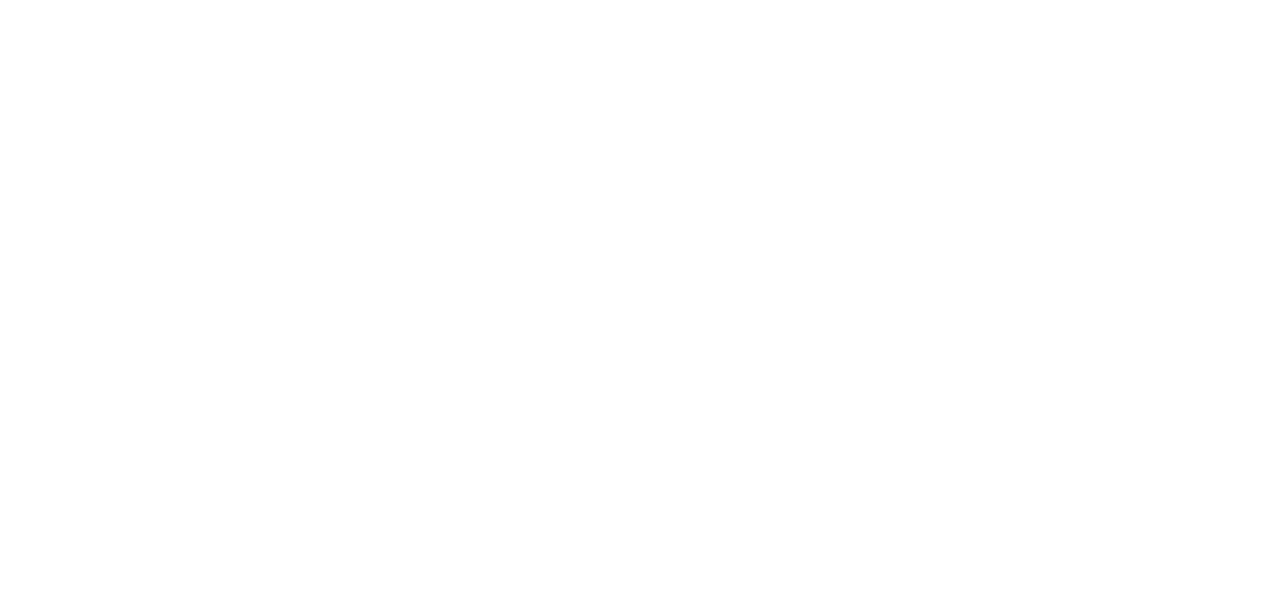
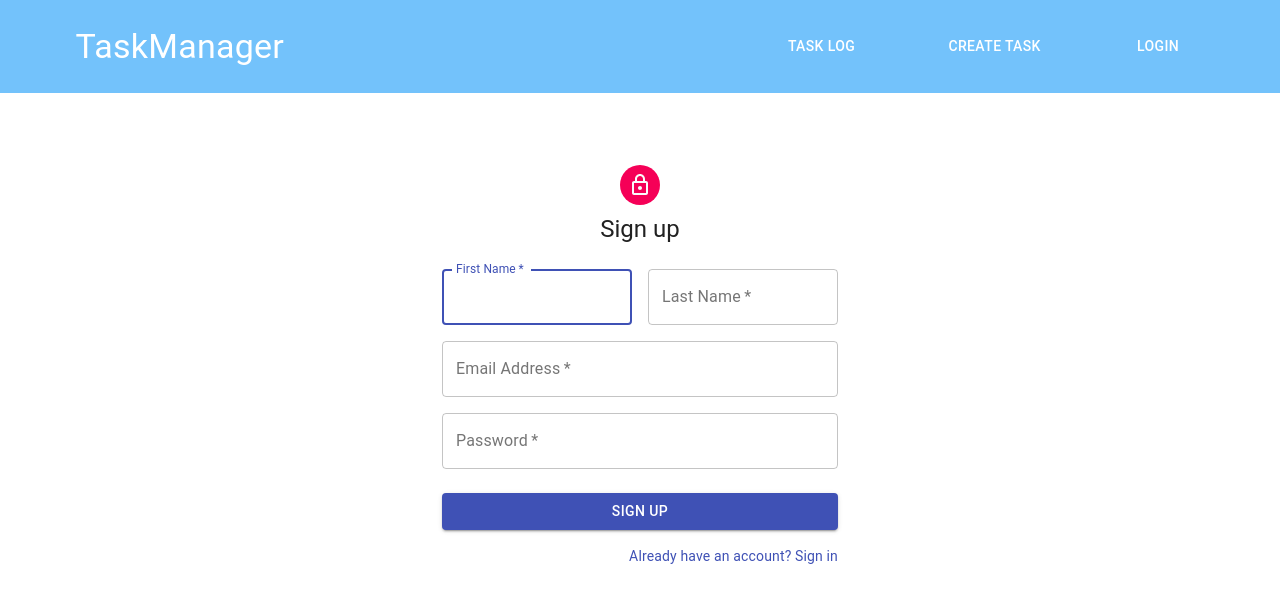
Before and after one commit to samhecht/task-manager, a React (Create React App) app in the folder task-manager/: page /SignUp in a window 1280 px wide. Shown: the top 602 px of the page. Built offline with nearby package versions, Linux system fonts and the light colour scheme.

Commit message:
Got basic signup and input validation working

```diff
--- a/task-manager/package.json
+++ b/task-manager/package.json
@@ -4,6 +4,7 @@
   "private": true,
   "dependencies": {
     "@material-ui/core": "^4.0.2",
+    "@material-ui/icons": "^4.0.1",
     "axios": "^0.19.0",
     "concurrently": "^4.1.0",
     "cors": "^2.8.5",
@@ -19,7 +20,7 @@
   "scripts": {
     "start": "react-scripts start",
     "start-server": "node app.js",
-    "dev": "concurrently --kill-others \"yarn start\" \"yarn start-server\"",
+    "dev": "concurrently --kill-others \"yarn start-server\" \"yarn start\"",
     "build": "react-scripts build",
     "test": "react-scripts test",
     "eject": "react-scripts eject"
--- a/task-manager/src/App.js
+++ b/task-manager/src/App.js
@@ -13,7 +13,7 @@
     <div className="App">
 
       <Router>
-        <Route exact path="/" component={SignUp} />
+        <Route exact path="/SignUp" component={SignUp} />
         <Route exact path="/SignIn" component={SignIn} />
         <Route exact path="/CreateTask" component={CreateTask} />
         <Route exact path="/ViewTasks" component={ViewTasks} />
--- a/task-manager/src/authentication/SignIn.js
+++ b/task-manager/src/authentication/SignIn.js
@@ -2,11 +2,12 @@
 import Navbar from '../general-components/Navbar';
 
 export default function SignIn() {
+
 
     return (
         <div>
             <Navbar />
             <p>sign in</p>
         </div>
-    )
+    );
 }
--- a/task-manager/src/authentication/SignUp.js
+++ b/task-manager/src/authentication/SignUp.js
@@ -1,13 +1,200 @@
-import React from 'react';
+import React, { useState } from 'react';
+import Avatar from '@material-ui/core/Avatar';
+import Button from '@material-ui/core/Button';
+import CssBaseline from '@material-ui/core/CssBaseline';
+import TextField from '@material-ui/core/TextField';
+import FormControlLabel from '@material-ui/core/FormControlLabel';
+import Checkbox from '@material-ui/core/Checkbox';
+import Link from '@material-ui/core/Link';
+import Grid from '@material-ui/core/Grid';
+import Box from '@material-ui/core/Box';
+import LockOutlinedIcon from '@material-ui/icons/LockOutlined';
+import Typography from '@material-ui/core/Typography';
+import { makeStyles } from '@material-ui/core/styles';
+import Container from '@material-ui/core/Container';
 import Navbar from '../general-components/Navbar';
+import axios from 'axios';
+import { Redirect } from 'react-router-dom';
+
+const useStyles = makeStyles(theme => ({
+  '@global': {
+    body: {
+      backgroundColor: theme.palette.common.white,
+    },
+  },
+  paper: {
+    marginTop: theme.spacing(8),
+    display: 'flex',
+    flexDirection: 'column',
+    alignItems: 'center',
+  },
+  avatar: {
+    margin: theme.spacing(1),
+    backgroundColor: theme.palette.secondary.main,
+  },
+  form: {
+    width: '100%', // Fix IE 11 issue.
+    marginTop: theme.spacing(3),
+  },
+  submit: {
+    margin: theme.spacing(3, 0, 2),
+  },
+}));
+
+// do some input validation
+// database specific validation is done server side
+
 
 export default function SignUp() {
+  const classes = useStyles();
+
+  const [first, setFirst] = useState("");
+  const [last, setLast] = useState("");
+  const [email, setEmail] = useState("");
+  const [pwd, setPwd] = useState("");
+  const [shouldRedirect, setShouldRedirect] = useState(false);
+
+  const handleFirst = (event) => {setFirst(event.target.value)}
+  const handleLast = (event) => {setLast(event.target.value)}
+  const handleEmail = (event) => {setEmail(event.target.value)}
+  const handlePwd = (event) => {setPwd(event.target.value)}
+
+  // kinda messy with all the async functions
+  const validateAndSubmit = async (first, last, email, pwd) => {
+    let okay = true;
+    if (first.length === 0) {
+      okay = false;
+    }
+    if (last.length === 0) {
+      okay = false;
+    }
+    if (email.length === 0) {
+      okay = false;
+    }
+    if (pwd.length === 0){
+      okay = false;
+    }
+    if (okay) {
+      axios
+      .post("http://localhost:9000/insertUser", {
+        firstName: first,
+        lastName: last,
+        email: email,
+        password: pwd
+      })
+      .then(async res => {
+        console.log("succesfully created new user")
+        await sessionStorage.setItem("email", email);
+        setShouldRedirect(true);
+      })
+      .catch(err => {
+        okay = false;
+        sessionStorage.clear();
+        alert("badly formatted input");
+      });
+    } else {
+      alert("badly formatted input");
+    }
 
 
-    return (
-        <div>
-            <Navbar />
-            <p>sign up</p>
-        </div>
-    );
+  }
+
+
+  const submitUser = (event) => {
+    validateAndSubmit(first, last, email, pwd);
+    event.preventDefault();
+  }
+
+  if (shouldRedirect) {
+    return <Redirect to="/ViewTasks" />;
+  }
+
+  return (
+    <div>
+    <Navbar/>
+    <Container component="main" maxWidth="xs">
+
+      <CssBaseline />
+      <div className={classes.paper}>
+        <Avatar className={classes.avatar}>
+          <LockOutlinedIcon />
+        </Avatar>
+        <Typography component="h1" variant="h5">
+          Sign up
+        </Typography>
+        <form className={classes.form} noValidate>
+          <Grid container spacing={2}>
+            <Grid item xs={12} sm={6}>
+              <TextField
+                autoComplete="fname"
+                name="firstName"
+                variant="outlined"
+                required
+                fullWidth
+                id="firstName"
+                label="First Name"
+                onChange={handleFirst}
+                autoFocus
+              />
+            </Grid>
+            <Grid item xs={12} sm={6}>
+              <TextField
+                variant="outlined"
+                required
+                fullWidth
+                id="lastName"
+                label="Last Name"
+                name="lastName"
+                autoComplete="lname"
+                onChange={handleLast}
+              />
+            </Grid>
+            <Grid item xs={12}>
+              <TextField
+                variant="outlined"
+                required
+                fullWidth
+                id="email"
+                label="Email Address"
+                name="email"
+                autoComplete="email"
+                onChange={handleEmail}
+              />
+            </Grid>
+            <Grid item xs={12}>
+              <TextField
+                variant="outlined"
+                required
+                fullWidth
+                name="password"
+                label="Password"
+                type="password"
+                id="password"
+                autoComplete="current-password"
+                onChange={handlePwd}
+              />
+            </Grid>
+          </Grid>
+          <Button
+            type="submit"
+            fullWidth
+            variant="contained"
+            color="primary"
+            className={classes.submit}
+            onClick={submitUser}
+          >
+            Sign Up
+          </Button>
+          <Grid container justify="flex-end">
+            <Grid item>
+              <Link href="/SignIn" variant="body2">
+                Already have an account? Sign in
+              </Link>
+            </Grid>
+          </Grid>
+        </form>
+      </div>
+    </Container>
+    </div>
+  );
 }
--- a/task-manager/src/task-pages/ViewTasks.js
+++ b/task-manager/src/task-pages/ViewTasks.js
@@ -1,12 +1,45 @@
-import React from 'react';
+import React, { useState, useEffect } from 'react';
 import Navbar from '../general-components/Navbar';
+import axios from 'axios';
+import { Redirect } from 'react-router-dom';
 
 export default function ViewTasks() {
+    const [tasks, setTasks] = useState([]);
+    const [shouldRedirect, setShouldRedirect] = useState(false);
+
+    useEffect(() => {
+        if (sessionStorage.getItem("email")){
+            // they're logged in, get their previous tasks
+            axios
+                .get("http://localhost:9000/getTasks?email=" + sessionStorage.getItem("email"))
+                .then(res => {
+                    console.log(res);
+                    let tempTasks = res.data.map(task => {
+                        return (
+                            <p>{task.task_name}</p>
+                        );
+                    });
+                    setTasks(tempTasks);
+                })
+                .catch(err => {
+                    console.log("Error getting tasks: ", err);
+                });
+        } else {
+            setShouldRedirect(true);
+        }
+    }, []);
+
+    // redirect if they're not logged in
+    if (shouldRedirect) {
+        return <Redirect to="/SignIn" />
+    }
 
     return (
         <div>
             <Navbar />
             <p>view tasks</p>
+            <p>{sessionStorage.getItem("email")}</p>
+            {tasks}
         </div>
     )
 }
```
Also changed, not shown: task-manager/app.js (+53 -0 lines), 2 other files (tests, documents, lock files or other folders).
